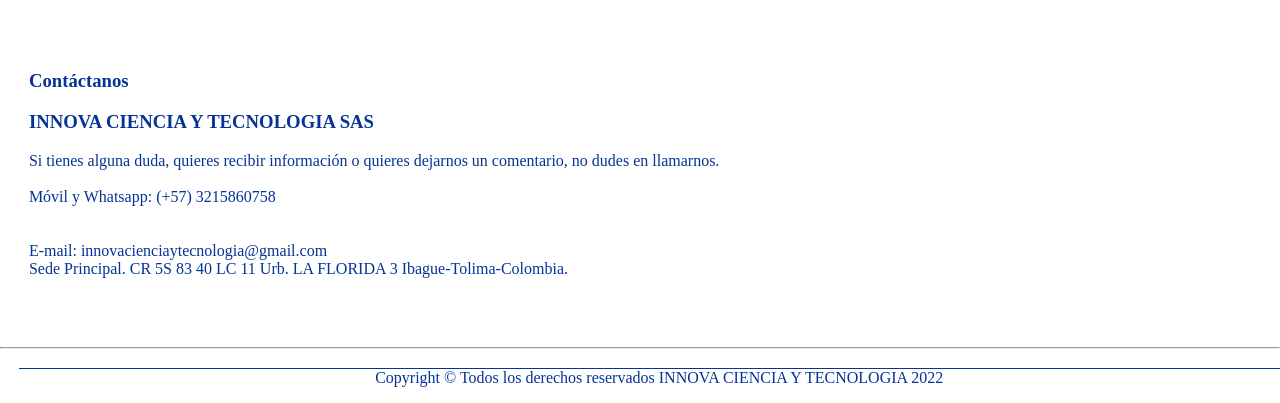
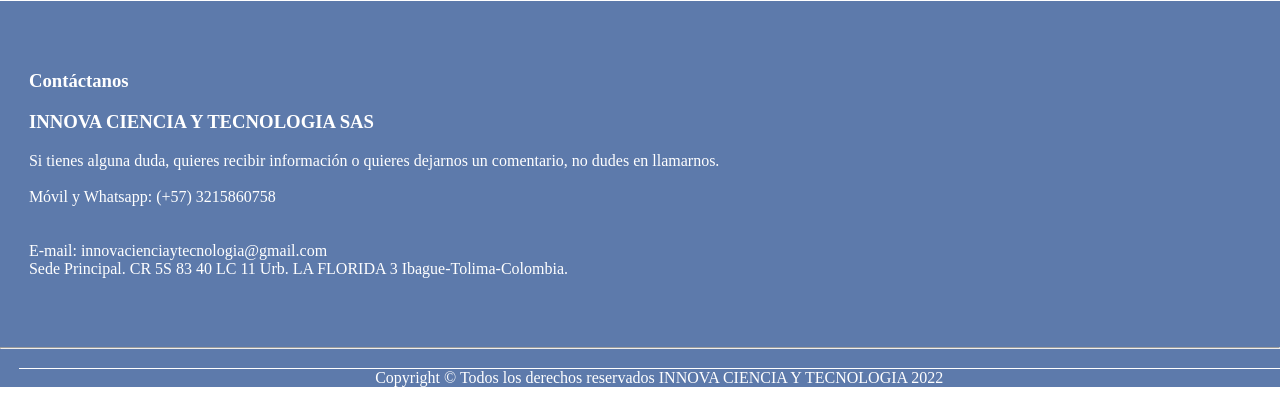
Before and after one commit to juanfug/web-in-progress, a plain HTML site: page index.html in a window 1280 px wide. Shown: the part 653-1056 px from the top of the page. Drawn offline with Linux system fonts and the light colour scheme.

Commit message:
colores, ajuste de imagen

```diff
--- a/css/styles.css
+++ b/css/styles.css
@@ -36,14 +36,14 @@ header h1{
 }
 
 footer {
-  background-color: #ffffff;
+  background-color: #5D7AAB;
   position: relative;
   flex-direction: column;
   align-items: center;
 }
 
 footer > p {
-  color: #053396;
+  color: #FFFFFF;
   text-align: center;
   width: 100%;
   border-top: 1px solid;
@@ -55,6 +55,6 @@ footer > p {
 
 .cont-info-contac h3,
 p {
-  color: #053396;
+  color: #FFFFFF;
   margin: 1.5%;
 }
--- a/index.html
+++ b/index.html
@@ -30,7 +30,7 @@
     <h1>INNOVA</h1>
   </header>
   <div class="fondo">
-    <img src="/img/pexels-kindel-media-7054802.jpg" alt="">
+    <img src="/img/fondo.png" alt="">
     <div class="texto-dentro">
       <p>WORK IN PROGRESS</p>
     </div>
```
